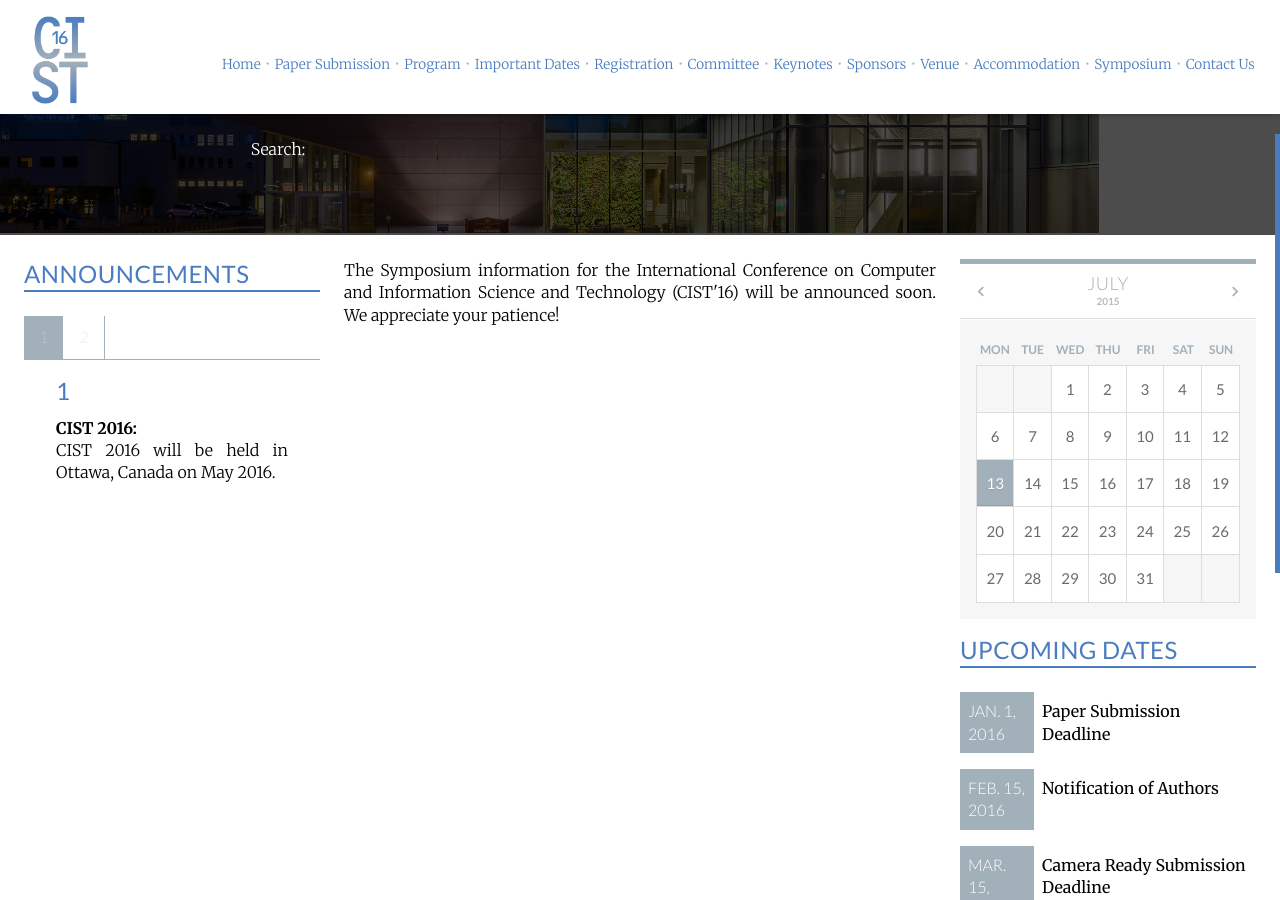
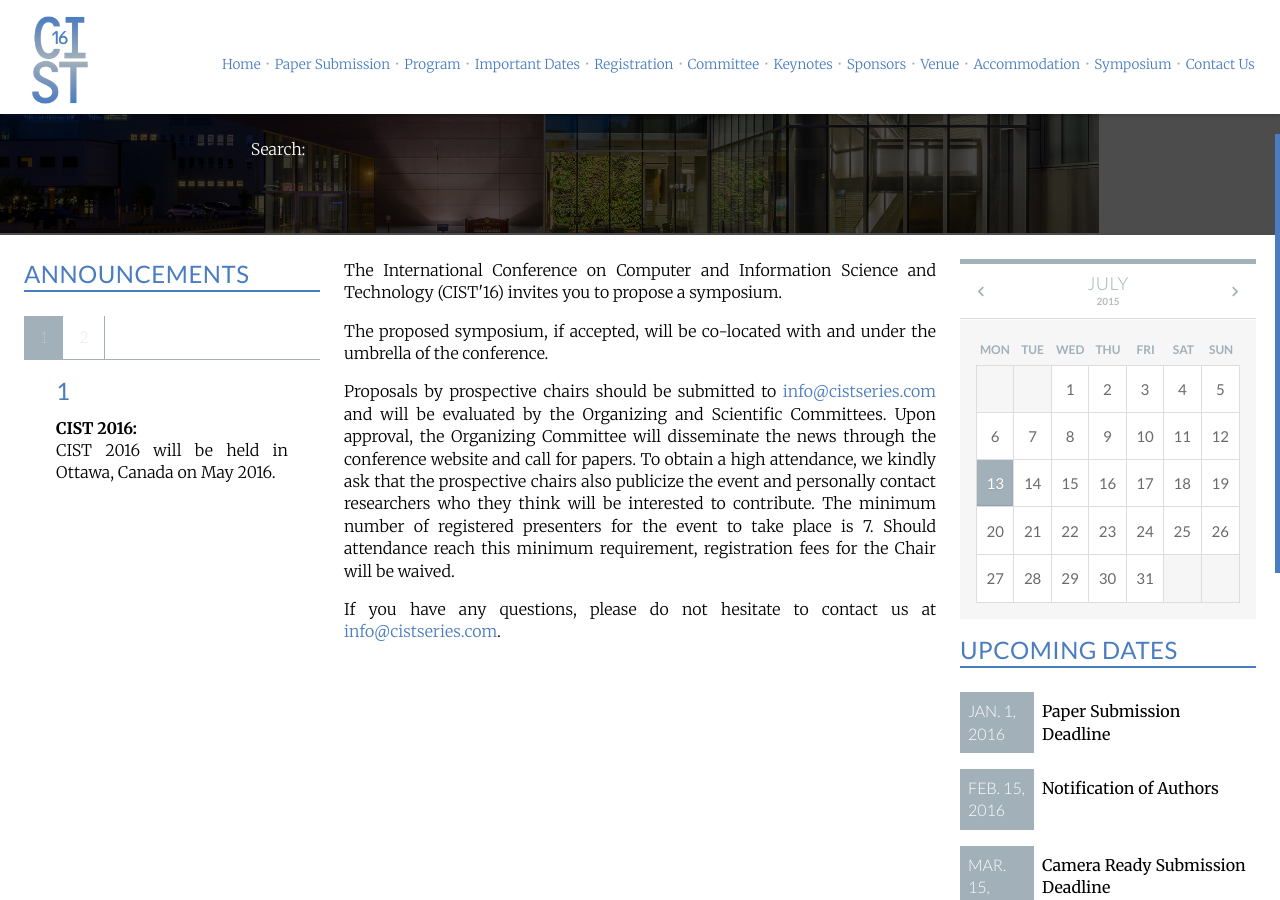
Before and after one commit to emdsgn/cistseries, a Jekyll site: the page built from symposium.html, in a window 1280 px wide and 900 px high, scrolled down 274 px. Built offline with Jekyll 4.4.1, drawn with Linux system fonts in a browser that asks for light colours; nearby versions of some CDN libraries; Markdown is read by kramdown in place of the engine named in the settings; comment, search, counter and statistics services are not loaded.

Commit message:
Updated symposium information

```diff
--- a/NotValid.html
+++ b/NotValid.html
@@ -9,6 +9,6 @@ title: CIST'16 - Page Not Found
 
     <p class="body">You are requesting a page that does not exist. Please make sure that the page you are visiting is valid and that you have no misepelled the URL.</p>
 
-    <p class="body">If the issue is not solved, please use the <a href="http://international-aset.com/feedback/">Webmaster feedback form</a> to report a problem.</p>
+    <p class="body">If the issue is not solved, please use the <a href="http://international-aset.com/feedback/" class="body-link">Webmaster feedback form</a> to report a problem.</p>
   </div>
   </div>
--- a/symposium.html
+++ b/symposium.html
@@ -5,6 +5,12 @@ title: CIST'16 - Symposium
 
 <div class="unit unit-s-1 unit-m-1-4-1 unit-l-1-4-1">
   <div class="unit-spacer content">
-    <p class="body">The Symposium information for the International Conference on Computer and Information Science and Technology (CIST'16) will be announced soon. We appreciate your patience!</p>
+    <p class="body">The International Conference on Computer and Information Science and Technology (CIST'16) invites you to propose a symposium.</p>
+
+   <p class="body">The proposed symposium, if accepted, will be co-located with and under the umbrella of the conference.</p>
+
+   <p class="body">Proposals by prospective chairs should be submitted to <a href="mailto:info@cistseries.com" class="body-link">info@cistseries.com</a> and will be evaluated by the Organizing and Scientific Committees. Upon approval, the Organizing Committee will disseminate the news through the conference website and call for papers. To obtain a high attendance, we kindly ask that the prospective chairs also publicize the event and personally contact researchers who they think will be interested to contribute. The minimum number of registered presenters for the event to take place is 7. Should attendance reach this minimum requirement, registration fees for the Chair will be waived.</p>
+
+   <p class="body">If you have any questions, please do not hesitate to contact us at <a href="mailto:info@cistseries.com" class="body-link">info@cistseries.com</a>.</p>
   </div>
   </div>
```
Also changed, not shown: 2 other files.
